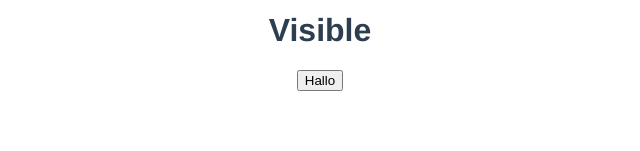
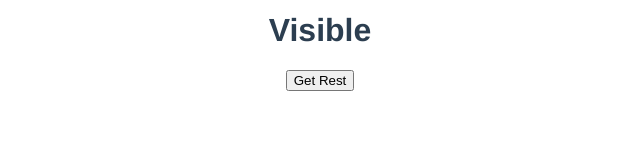
Before and after one commit to Hattinger04/VueTesting, a Vue app: page / in a window 1280 px wide. Shown: the part 149-300 px from the top of the page, without its empty margins (320-960 px from the left). Built offline with nearby package versions, Linux system fonts and the light colour scheme.

Commit message:
rest get request button now working

```diff
--- a/src/components/Header.vue
+++ b/src/components/Header.vue
@@ -2,21 +2,20 @@
     <div class="container">
         <h1>{{ msg }}</h1>
         <Button/>
-        <RestButton v-bind:name="name" v-bind:method="method" v-bind:link="link"/>
+        <RestGetButton v-bind:name="name" v-bind:link="link"/>
     </div>
 </template>
 
 
 <script>
 import Button from './Button.vue'
-import RestButton from "./RestButton.vue"
+import RestGetButton from "./RestGetButton.vue"
     export default {
         name: 'Header',
         data() {
             return {
-                name: "Hallo",
-                method: "GET",
-                link: "localhost:8080/user"
+                name: "Get Rest",
+                link: "https://gorest.co.in/public/v2/users"
             }
         },
         props: {
@@ -26,7 +25,7 @@ import RestButton from "./RestButton.vue"
             }
         },
         components : {
-            Button, RestButton
+            Button, RestGetButton
         }
     }
 </script>
--- /dev/null
+++ b/src/components/RestGetButton.vue
@@ -0,0 +1,38 @@
+<template>
+<div class="container">
+    <button @click="clickevent()" class="btn" v-text="name"></button>
+    <p>{{ get }}</p>
+</div>
+
+</template>
+
+<script>
+
+export default {
+    name: "RestButton",
+
+    data() {
+        return {
+            get : null
+        }
+    },
+    props: {
+        name : {
+            type: String,
+            default: "Rest Get Button"
+        },
+        link : {
+            type: String,
+            default: ""
+        }
+    },
+    methods: {
+        async clickevent() {
+            await fetch(this.link, {
+                method: "GET"})
+            .then(response => response.json())
+            .then(data => this.get = data)
+        }
+    }
+}
+</script>
--- a/src/components/RestButton.vue
+++ b/src/components/RestPostButton.vue
@@ -1,11 +1,5 @@
-<template>
-    <button @click="clickevent()" class="btn" v-text="name"></button>
-</template>
-
 <script>
-
 export default {
-    name: "RestButton",
 
     props: {
         name : {
@@ -20,19 +14,15 @@ export default {
             type: String,
             default: ""
         },
-        method : {
-            type: String,
-            default: "GET"
-        }
     },
     methods: {
         async clickevent() {
             await fetch(this.link, {
-                method: this.method,
+                method: "POST",
                 body: JSON.stringify(this.data)
             })
             .then(response => response.json())
-            .then(data => alert(data))
+            .then(data => alert("Data: "+ data))
         }
     }
 }
```
